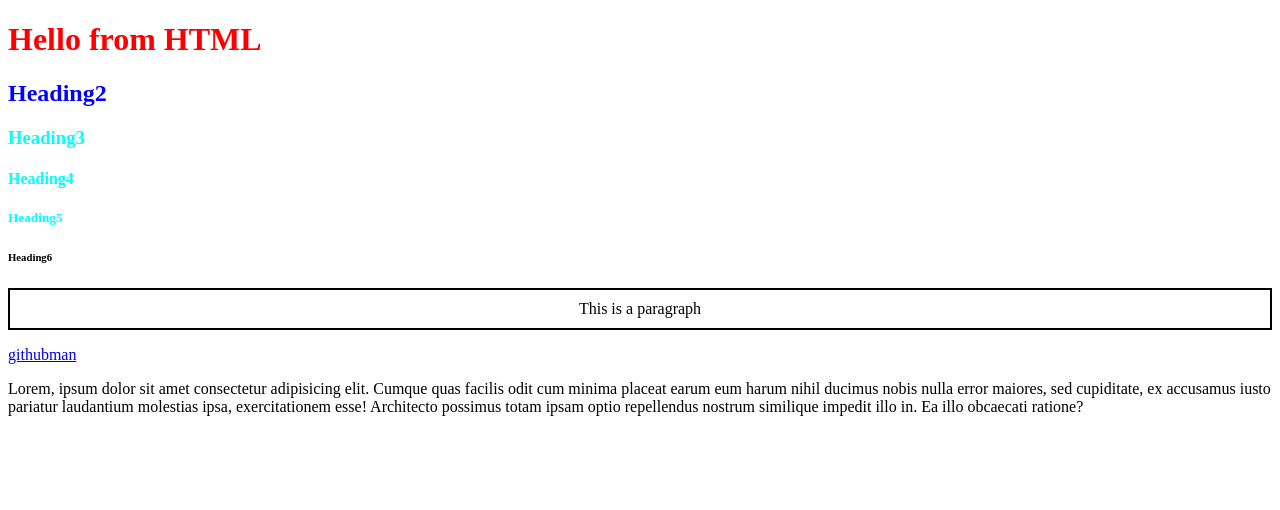
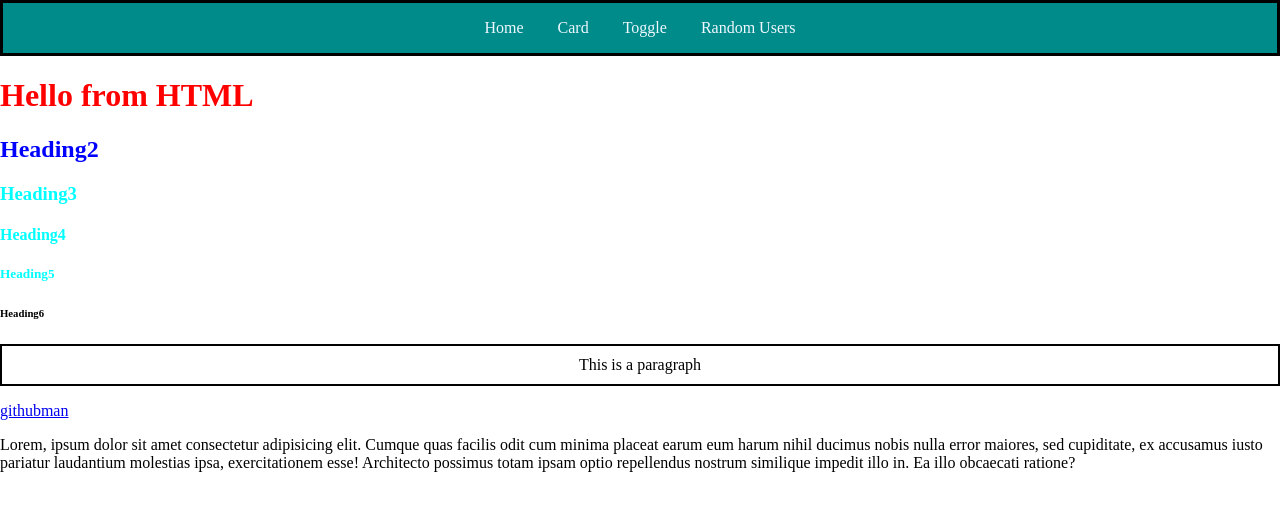
Before and after one commit to 24wh1a6631-ui/autosuggest, a website: page frontend/index.html in a window 1280 px wide. Drawn offline with Linux system fonts and the light colour scheme.

Commit message:
navbar created

```diff
--- a/frontend/css/index.css
+++ b/frontend/css/index.css
@@ -14,3 +14,23 @@
     padding: 10px;
     text-align: center;
 }
+.navbar{
+    border: 3px;
+    border-style: solid;
+    border-color: black;
+    padding:16px;
+    background-color: darkcyan;
+    text-align: center;
+}
+.navbar a{
+    color:aliceblue;
+    padding:15px;
+    text-decoration: none;
+}
+.navbar a:hover{
+    background-color: rgb(66, 99, 99);
+    color:black;
+}
+body{
+    margin:0px;
+}
--- a/frontend/index.html
+++ b/frontend/index.html
@@ -7,6 +7,12 @@
     <link rel="stylesheet" href="css/index.css">
 </head>
 <body>
+    <div class="navbar">
+        <a href="">Home</a>
+        <a href="">Card</a>
+        <a href="">Toggle</a>
+        <a href="">Random Users</a>
+    </div>
     <h1>Hello from HTML</h1>
     <h2 id="heading2">Heading2</h2>
     <h3 class="heading">Heading3</h3>
```
